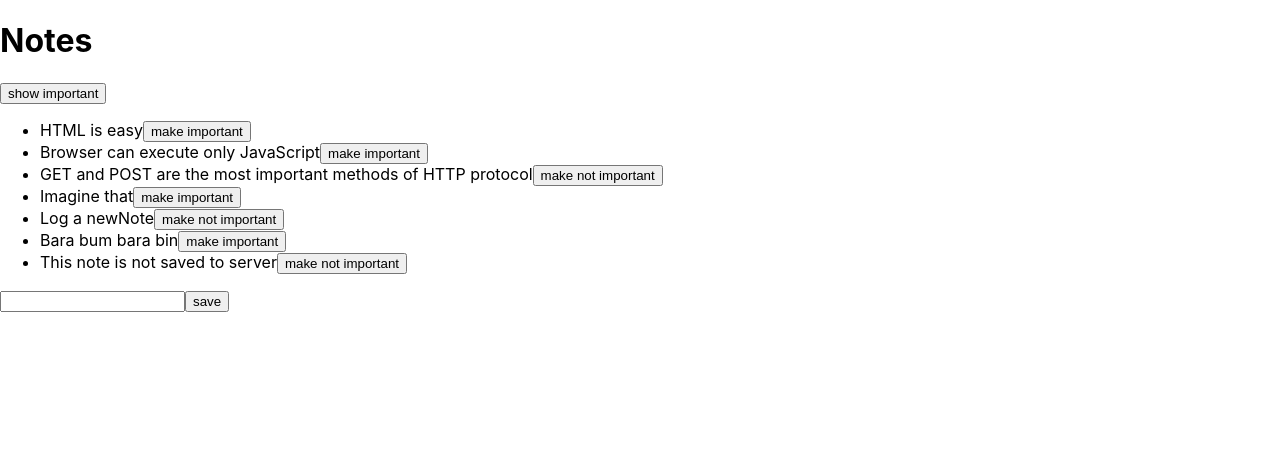
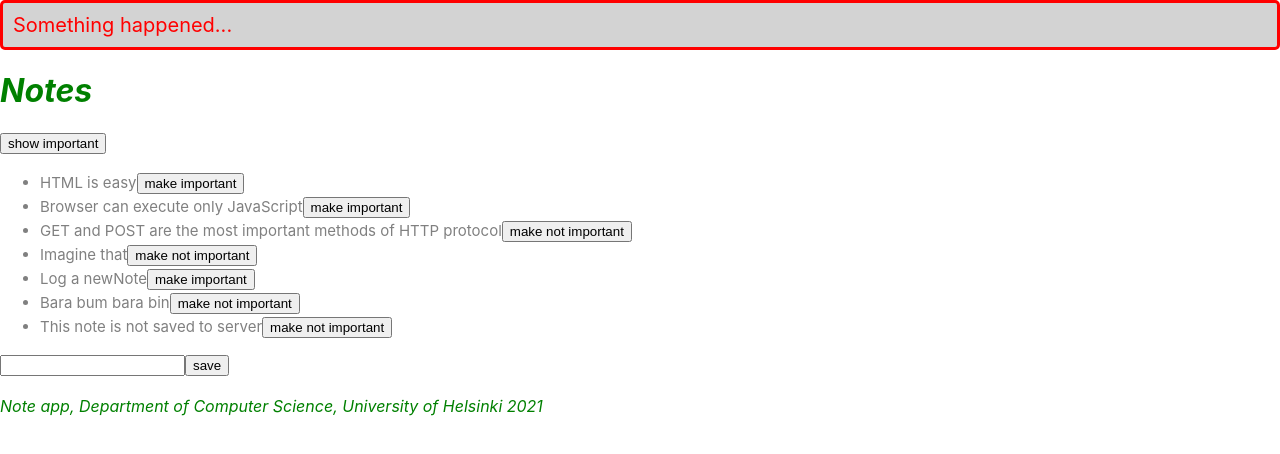
Before and after one commit to Tasleemofx/FSO, a React (Create React App) app: page / in a window 1280 px wide. Shown: the top 454 px of the page. Built offline with nearby package versions, Linux system fonts and the light colour scheme; data requests are answered from the project's data file.

Commit message:
styles added

```diff
--- a/db.json
+++ b/db.json
@@ -21,19 +21,19 @@
     {
       "content": "Imagine that",
       "date": "2021-08-26T11:46:10.802Z",
-      "important": false,
+      "important": true,
       "id": 4
     },
     {
       "content": "Log a newNote",
       "date": "2021-09-16T19:51:54.868Z",
-      "important": true,
+      "important": false,
       "id": 5
     },
     {
       "content": "Bara bum bara bin",
       "date": "2021-09-17T05:29:38.202Z",
-      "important": false,
+      "important": true,
       "id": 6
     }
   ]
--- a/src/App.js
+++ b/src/App.js
@@ -2,6 +2,8 @@
 import Note from "./components/Note"
 import './App.css';
 import noteService from './services/notes'
+import Notification from "./components/Notification"
+import Footer from './components/Footer';
 
 
 function App() {
@@ -9,6 +11,7 @@
   const[notes, setNotes] = useState([])
   const [newNote, setNewNote] = useState('')
   const [showAll, setShowAll]= useState(true)
+  const [alert, setAlert] = useState("Something happened...")
 
   const toggleImportance=(id)=>{
   const note = notes.find(n=> n.id === id)
@@ -20,10 +23,12 @@
     setNotes(notes.map(note=> note.id !== id? note: response))
   })
   .catch(error=>{
-    alert(`the note ${note.content} has been deleted from the server`)
-    console.log(error)
+    setAlert(`the note '${note.content}' has been deleted from the server`)
+    setTimeout(()=>{
+      setAlert(null)
+    }, 5000)
+    setNotes(notes.filter(n => n.id !== id))
   })
-  setNotes(notes.filter(n=> n.id!== id))
   }
    const hook =()=>{
     noteService
@@ -57,6 +62,8 @@
   : notes.filter(note => note.important === true)
   return (
     <div>
+      <Notification message={alert}/>
+
       <h1>Notes</h1>
       <div>
         <button onClick={()=> setShowAll(!showAll)}>
@@ -76,6 +83,7 @@
         onChange={handleNoteChange}/>
         <button type="submit">save</button>
       </form>
+      <Footer />
     </div>
      );
 }
--- /dev/null
+++ b/src/components/Footer.jsx
@@ -0,0 +1,15 @@
+const Footer = () => {
+  const footerStyle = {
+    color: 'green',
+    fontStyle: 'italic',
+    fontSize: 16
+  }
+  return (
+    <div style={footerStyle}>
+      <br />
+      <em>Note app, Department of Computer Science, University of Helsinki 2021</em>
+    </div>
+  )
+}
+
+export default Footer;
--- a/src/components/Note.js
+++ b/src/components/Note.js
@@ -3,7 +3,7 @@
     const label = note.important
     ? 'make not important': 'make important'
     return(
-        <li>
+        <li className="note">
             {note.content}
             <button onClick={toggleImportance}>
                 {label}
--- /dev/null
+++ b/src/components/Notification.jsx
@@ -0,0 +1,11 @@
+const Notification =({message})=>{
+    if(message===null){
+        return null
+    }
+    return(
+    <div className="error">
+        {message}
+    </div> )
+}
+
+export default Notification
--- a/src/index.css
+++ b/src/index.css
@@ -11,3 +11,22 @@
   font-family: source-code-pro, Menlo, Monaco, Consolas, 'Courier New',
     monospace;
 }
+h1{
+  color: green;
+  font-style: italic;
+}
+.note{
+  color: grey;
+  padding-top: 3px;
+  font-size: 15px;
+}
+
+.error{
+  color: red;
+  background: lightgrey;
+  font-size: 20px;
+  border-style: solid;
+  border-radius: 5px;
+  padding: 10px;
+  margin-bottom: 10px;
+}
```
